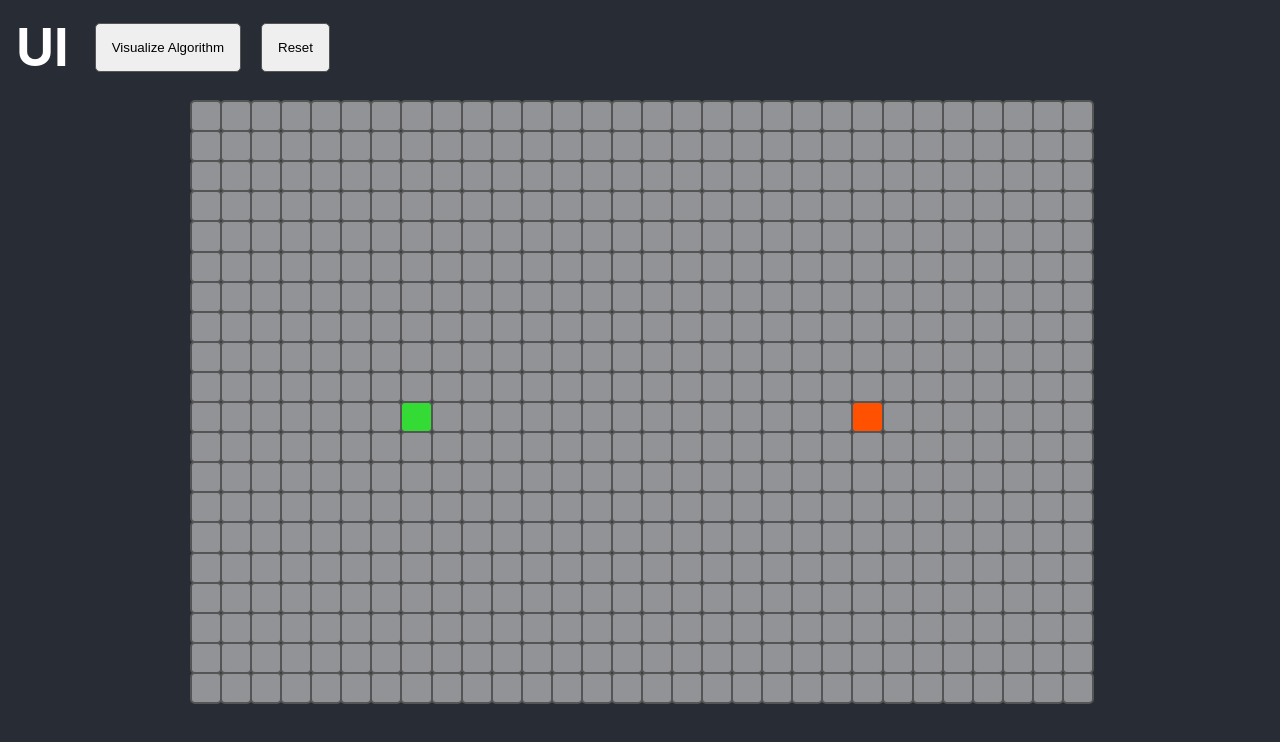
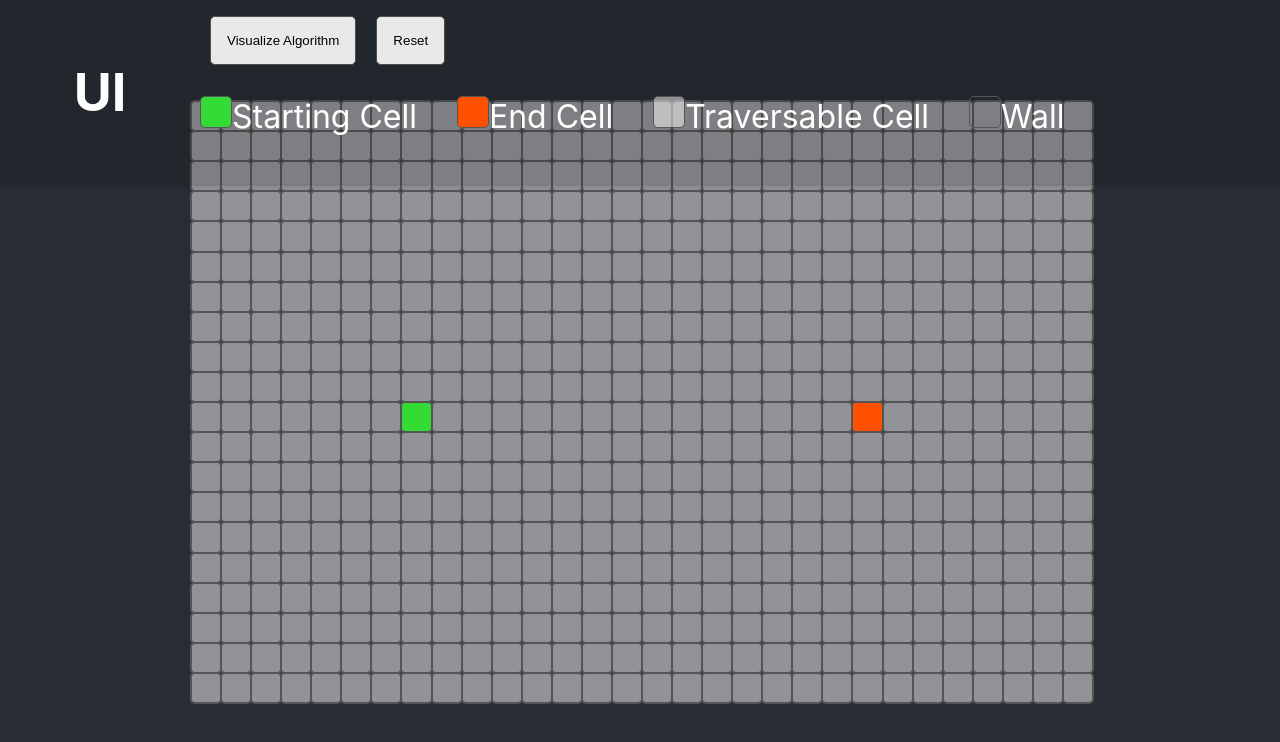
Before and after one commit to joecaro/pathfinder-react-app, a React (Create React App) app: page / in a window 1280 px wide. Shown: the top 742 px of the page. Built offline with nearby package versions, Linux system fonts and the light colour scheme.

Commit message:
ui-legend

```diff
--- a/src/components/UI/UI.tsx
+++ b/src/components/UI/UI.tsx
@@ -1,24 +1,43 @@
 import React from 'react'
 import styled from 'styled-components'
+import '../PathfindingVisualizer/Node/Node.css'
 
 const UIContainer = styled.div`
+	background-color: #00000022;
+	box-shadow: 0 0 5px #00000066;
 	position: fixed;
 	top: 0;
 	width: 100%;
 	padding: 1rem;
-	display: flex;
+	display: grid;
+	grid-template-columns: 200px 1fr;
 	align-items: center;
-	justify-content: flex-start;
 	h1 {
 		display: inline-block;
-		margin: 0 1rem;
+		margin: auto;
+	}
+	p {
+		font-size: 2rem;
+		display: inline-block;
+		margin-right: 40px;
 	}
 	button {
 		padding: 1rem;
 		border-radius: 5px;
 		border: 1px solid #555;
 		margin: auto 10px;
+		background-color: white;
+		opacity: .9;
+		:hover {
+			opacity: 1;
+		}
 	}
+`
+
+const Square = styled.div`
+	width: 30px;
+	height: 30px;
+	display: inline-block;
 `
 
 interface UIProps {
@@ -35,8 +54,22 @@ export default function UI(props: UIProps) {
 	return (
 		<UIContainer>
 			<h1>UI</h1>
-			<button onClick={runAlgorithm}>Visualize Algorithm</button>
-			<button onClick={handleRefresh}>Reset</button>
+			<div>
+				<div>
+					<button onClick={runAlgorithm}>Visualize Algorithm</button>
+					<button onClick={handleRefresh}>Reset</button>
+				</div>
+				<div>
+					<Square className="node-start"></Square>
+					<p>Starting Cell</p>
+					<Square className="node-end"></Square>
+					<p>End Cell</p>
+					<Square className="node"></Square>
+					<p>Traversable Cell</p>
+					<Square className="node-wall"></Square>
+					<p>Wall</p>
+				</div>
+			</div>
 		</UIContainer>
 	)
 }
```
